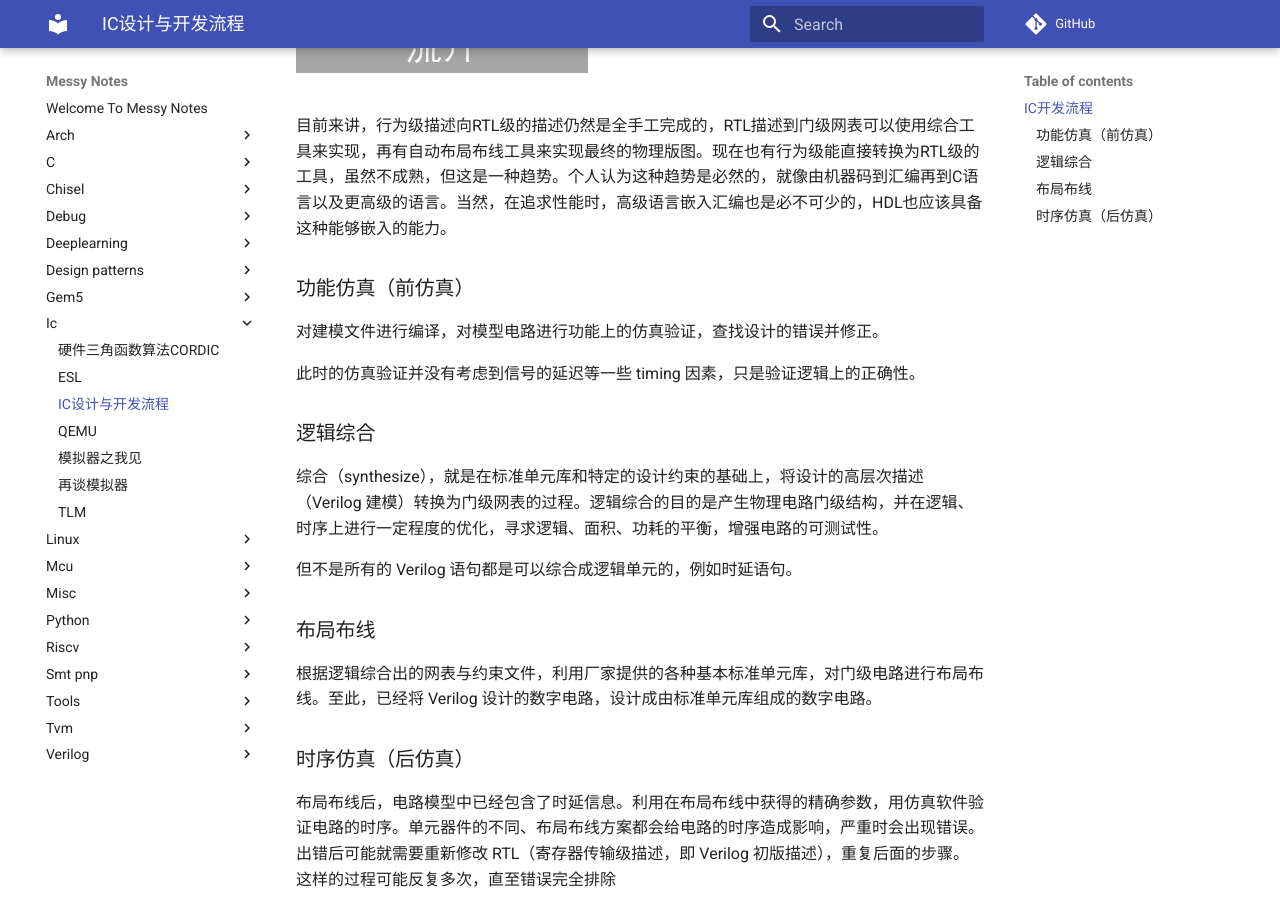
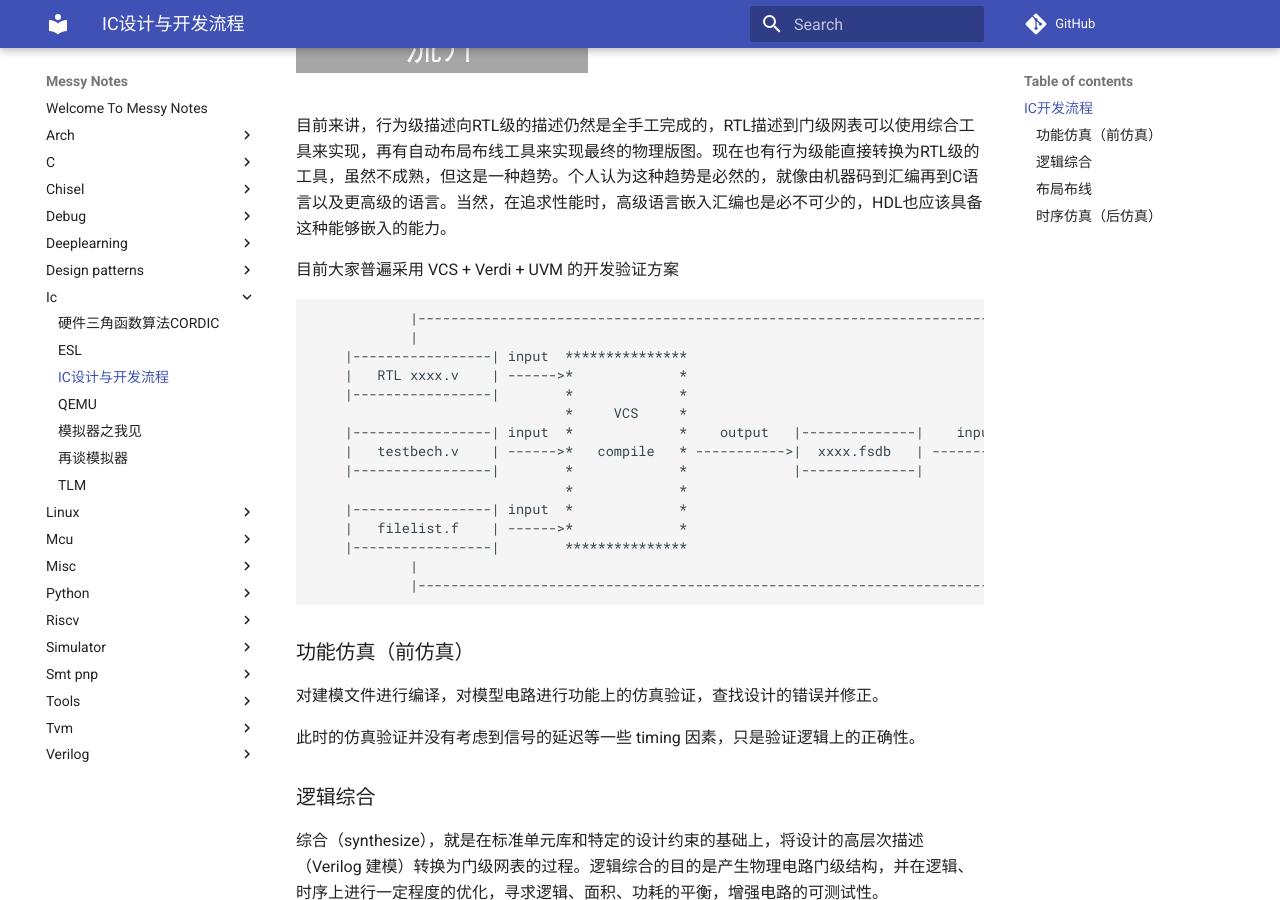
Before and after one commit to chsgcxy/messy_notes, an MkDocs documentation site: the page built from docs/ic/ic_develop.md, in a window 1280 px wide and 900 px high, scrolled down 1310 px. Built offline with MkDocs 1.6.1 and Material for MkDocs 9.7.7, drawn with Linux system fonts in a browser that asks for light colours; comment, search, counter and statistics services are not loaded.

Commit message:
add files

````diff
--- a/docs/ic/ic_develop.md
+++ b/docs/ic/ic_develop.md
@@ -10,6 +10,26 @@
 ![ic flow](./ic_flow.png)
 
 目前来讲，行为级描述向RTL级的描述仍然是全手工完成的，RTL描述到门级网表可以使用综合工具来实现，再有自动布局布线工具来实现最终的物理版图。现在也有行为级能直接转换为RTL级的工具，虽然不成熟，但这是一种趋势。个人认为这种趋势是必然的，就像由机器码到汇编再到C语言以及更高级的语言。当然，在追求性能时，高级语言嵌入汇编也是必不可少的，HDL也应该具备这种能够嵌入的能力。
+
+目前大家普遍采用 VCS + Verdi + UVM 的开发验证方案
+
+```text
+            |--------------------------------------------------------------------------------------
+            |                                                                                     |
+    |-----------------| input  ***************                                                    |
+    |   RTL xxxx.v    | ------>*             *                                                    V
+    |-----------------|        *             *                                           **********************
+                               *     VCS     *                                           *                    *
+    |-----------------| input  *             *    output   |--------------|    input     *                    *
+    |   testbech.v    | ------>*   compile   * ----------->|  xxxx.fsdb   | ------------>*        Verdi       *
+    |-----------------|        *             *             |--------------|              *                    *
+                               *             *                                           *                    *
+    |-----------------| input  *             *                                           **********************
+    |   filelist.f    | ------>*             *                                                     ^
+    |-----------------|        ***************                                                     |
+            |                                                                                      |
+            |---------------------------------------------------------------------------------------
+```
 
 ### 功能仿真（前仿真）
 
--- /dev/null
+++ b/docs/simulator/simplesim.md
@@ -0,0 +1,3 @@
+# simpleScala
+
+simpleSim simulator
````
Also changed, not shown: docs/simulator/gem5-se.md (renamed from docs/gem5/gem5-se.md), docs/simulator/gem5.md (renamed from docs/gem5/gem5.md), docs/simulator/gem5_random.md (renamed from docs/misc/gem5_random.md), docs/simulator/spike.md (renamed from docs/riscv/spike.md), 1 other file.
